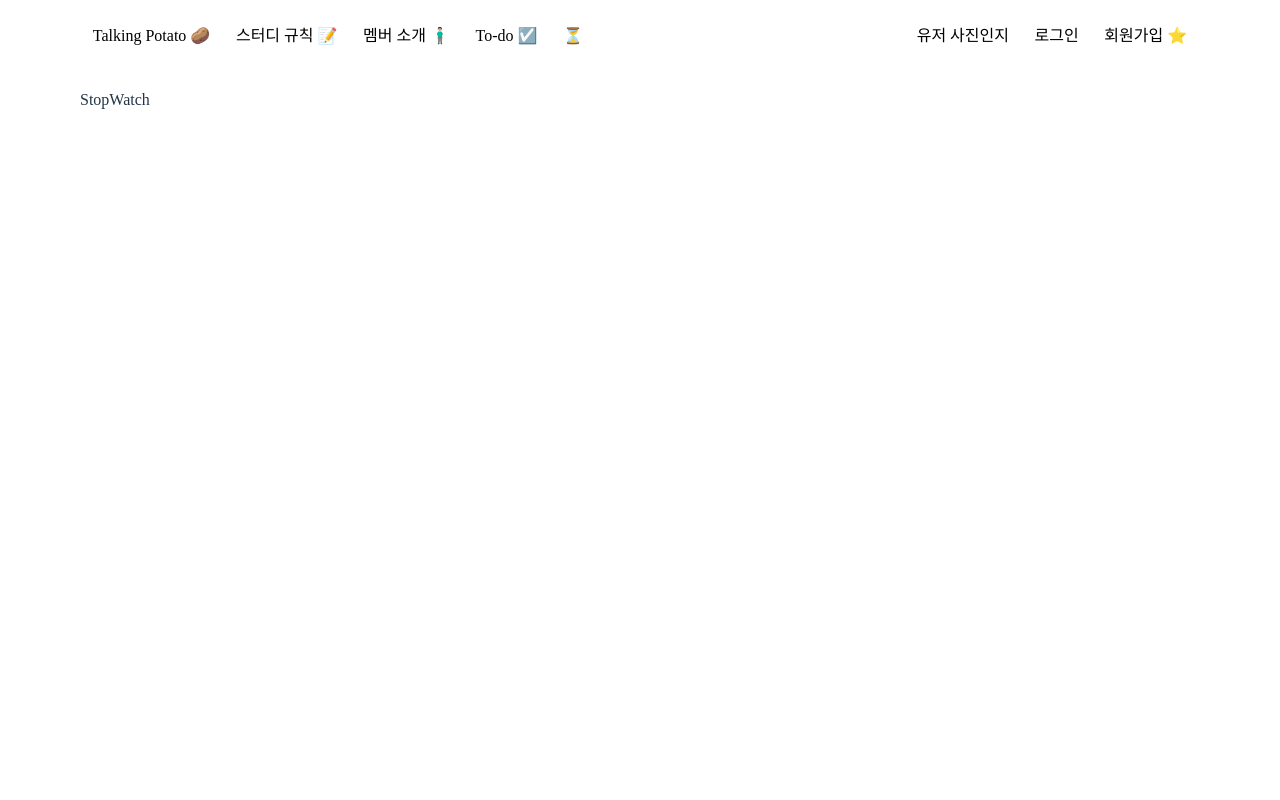
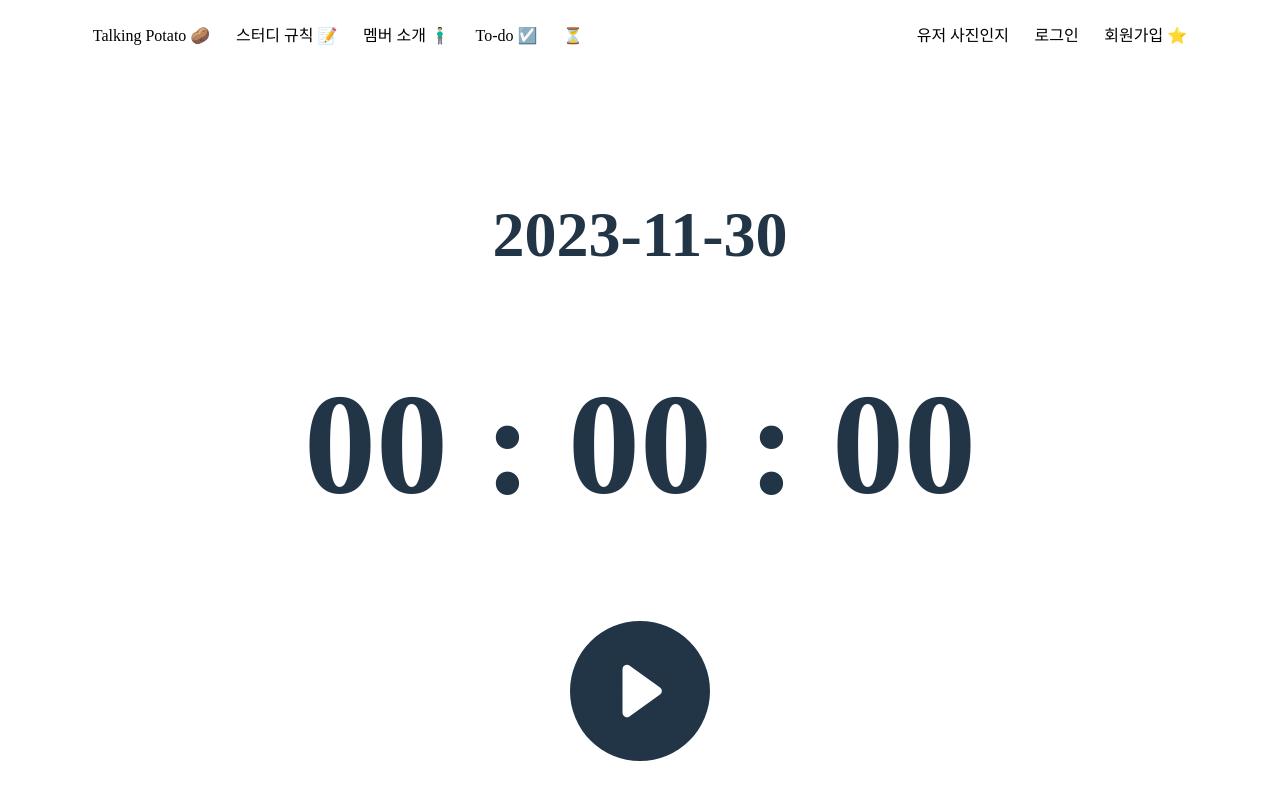
Before and after one commit to speaking-potato-meeting/Potato_api, a React (Vite) app in the folder front/: page /stop-watch in a window 1280 px wide. Built offline with nearby package versions, Linux system fonts and the light colour scheme; a web font is replaced by a local one.

Commit message:
etc: stopwatch 페이지에 tictoc 반영 + tictoc css 파일 추가

```diff
--- /dev/null
+++ b/front/src/components/Tictoc.css
@@ -0,0 +1,21 @@
+.tictoc {
+  display: flex;
+  flex-direction: column;
+  align-items: center;
+  margin-top: 7rem;
+}
+
+.tictoc .today-is {
+  font-size: 4em;
+  margin: 1rem 0;
+}
+
+.tictoc .format-time {
+  font-size: 9em;
+  margin: 5rem 0;
+}
+
+.tictoc-btn {
+  cursor: pointer;
+  margin: 1rem 0;
+}
--- a/front/src/pages/StopWatch.tsx
+++ b/front/src/pages/StopWatch.tsx
@@ -1,9 +1,9 @@
-import React from 'react'
+import Tictoc from "../components/Tictoc"
 
 const StopWatch = () => {
   return (
     <div>
-      StopWatch
+      <Tictoc />
     </div>
   )
 }
```
